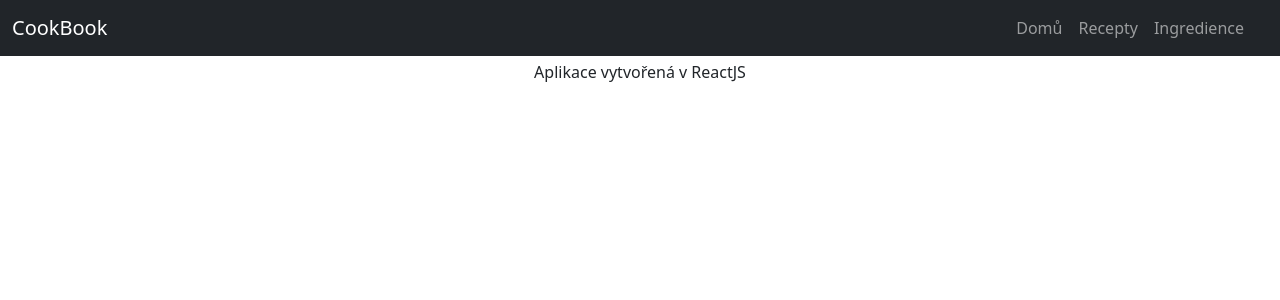
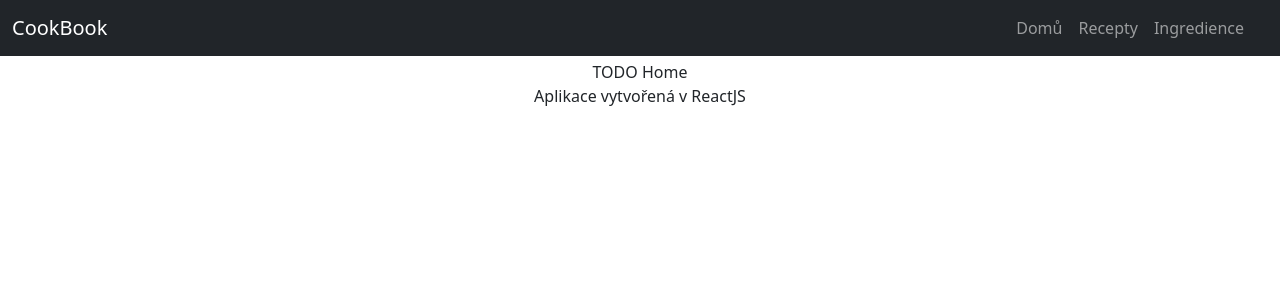
Before and after one commit to ProxCZ/React_JS, a React (Create React App) app in the folder client/: page / in a window 1280 px wide. Shown: the top 300 px of the page. Built offline with nearby package versions, Linux system fonts and the light colour scheme.

Commit message:
31 - FIX - routes

```diff
--- a/client/src/components/NavBar.jsx
+++ b/client/src/components/NavBar.jsx
@@ -29,7 +29,7 @@
                         </Offcanvas.Header>
                         <Offcanvas.Body>
                         <Nav className="justify-content-end flex-grow-1 pe-3">
-                            <Nav.Link onClick={() => navigate("/home")}>
+                            <Nav.Link onClick={() => navigate("/")}>
                                 {getLabel("TITLE_HOME")}
                             </Nav.Link>
                             <Nav.Link onClick={() => navigate("/recipes")}>
--- a/client/src/routes/routes.js
+++ b/client/src/routes/routes.js
@@ -9,7 +9,7 @@
     return<BrowserRouter>
         <Routes>
             <Route path="/" element={<SharedLayout />} >
-                <Route path="/home" element={<Home />} />
+                <Route path="/" element={<Home />} />
                 <Route path="/recipes" element={<Recipes />} />
                 <Route path="/ingredients" element={<Ingredients />} />
                 <Route path="*" element={<NoPageFound />} />
```
